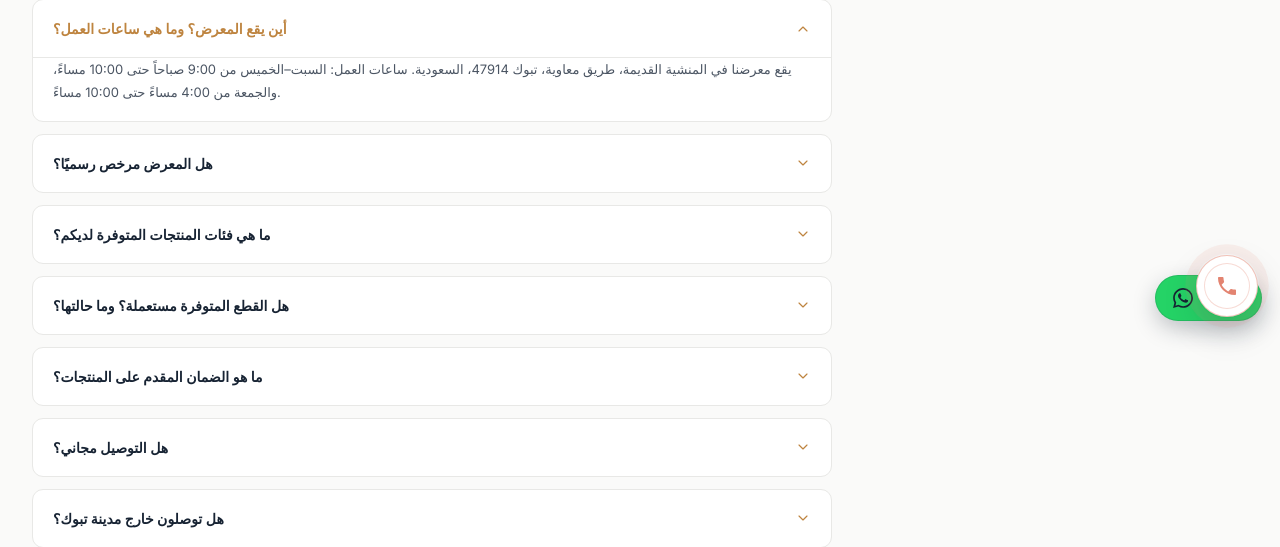
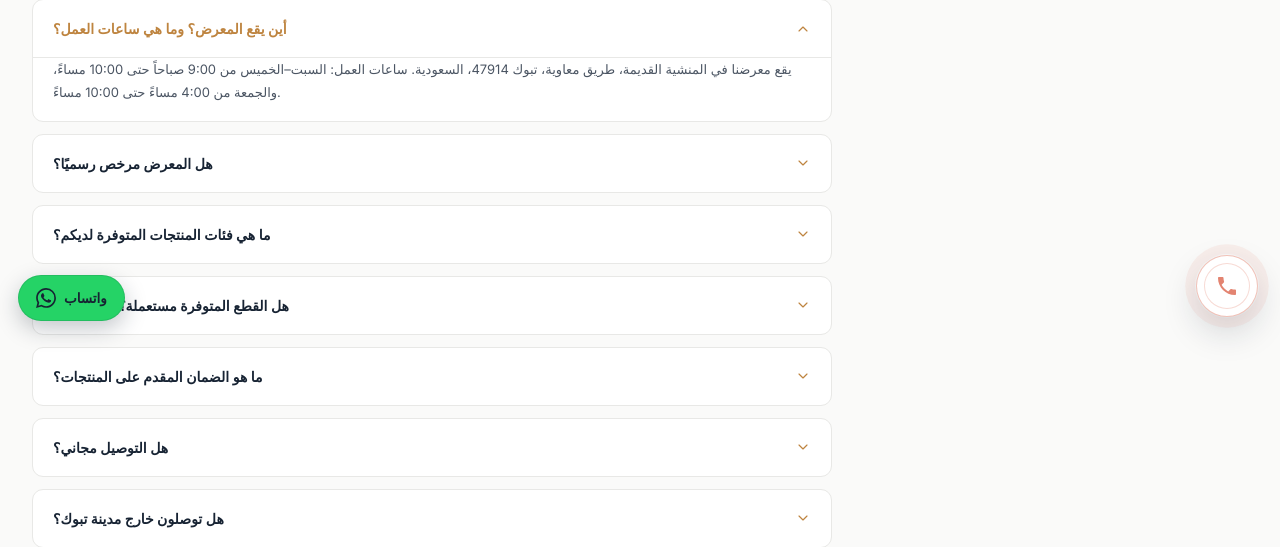
Before and after one commit to tanmoymondal1312/TabukHarajFurniture, a Django app: page /faq/ in a window 1280 px wide. Shown: the part 461-1008 px from the top of the page. Run offline with Django 5.2, Linux system fonts and the light colour scheme; data comes from the database, SQL or seed files in the repository.

Commit message:
Move FAQ WhatsApp floating button to the left side

```diff
--- a/templates/pages/faq.html
+++ b/templates/pages/faq.html
@@ -68,7 +68,7 @@
   }
   .wa-float {
     position: fixed;
-    inset-inline-end: 18px;
+    left: 18px;
     bottom: calc(18px + env(safe-area-inset-bottom, 0px));
     z-index: 60;
     display: inline-flex;
```
